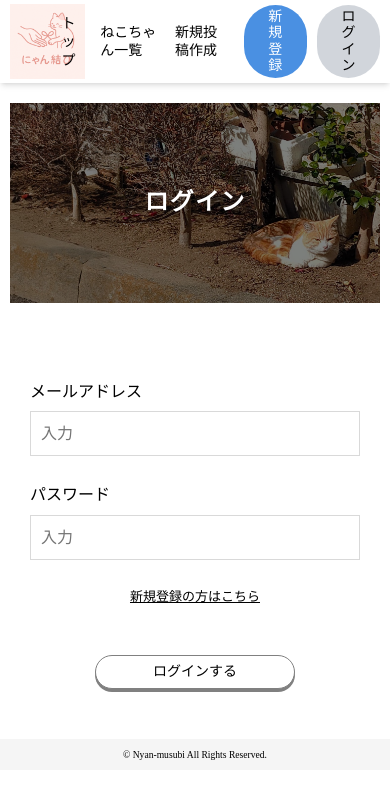
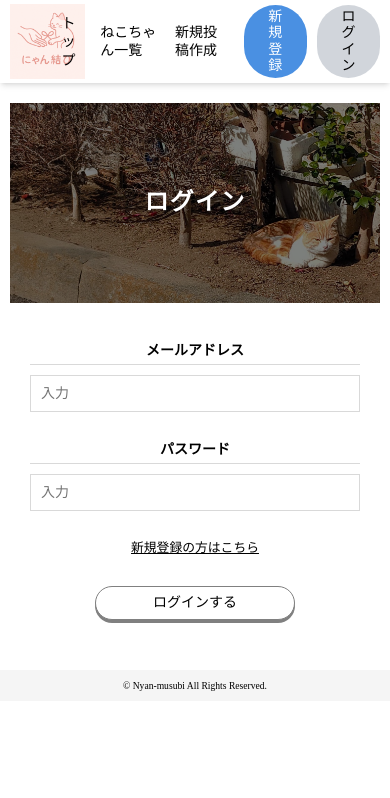
Before and after one commit to mikikoike0204/nyan-musubi, a Next.js app: page /login in a window 390 px wide. Shown: the top 798 px of the page. Built offline with nearby package versions, Linux system fonts and the light colour scheme; no server answers.

Commit message:
loginのcss

```diff
--- a/src/app/login/page.module.css
+++ b/src/app/login/page.module.css
@@ -5,6 +5,13 @@
 .loginContent {
   max-width: 330px;
   margin: 0 auto;
+}
+
+.loginItemHead {
+  text-align: center;
+  padding-bottom: 10px;
+  border-bottom: 1px solid #d9d9d9;
+  font-weight: bold;
 }
 
 .loginForm {
@@ -43,3 +50,32 @@
 .loginBtn {
   margin-top: 50px;
 }
+
+@media screen and (max-width: 768px) {
+  .login {
+    margin-top: 40px;
+  }
+
+  .loginItemHead {
+    padding-bottom: 5px;
+    font-size: 0.875rem;
+  }
+
+  .loginForm {
+    margin-top: 40px;
+  }
+
+  .loginItemDescInput {
+    line-height: 35px;
+    font-size: 0.875rem;
+  }
+
+  .loginLink {
+    margin: 30px auto 0;
+    font-size: 0.8rem;
+  }
+
+  .loginBtn {
+    margin-top: 30px;
+  }
+}
```
